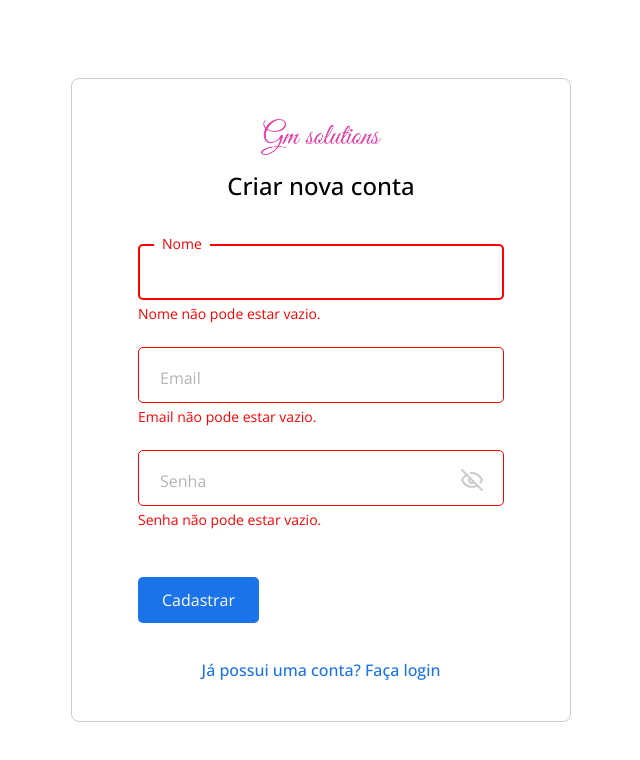
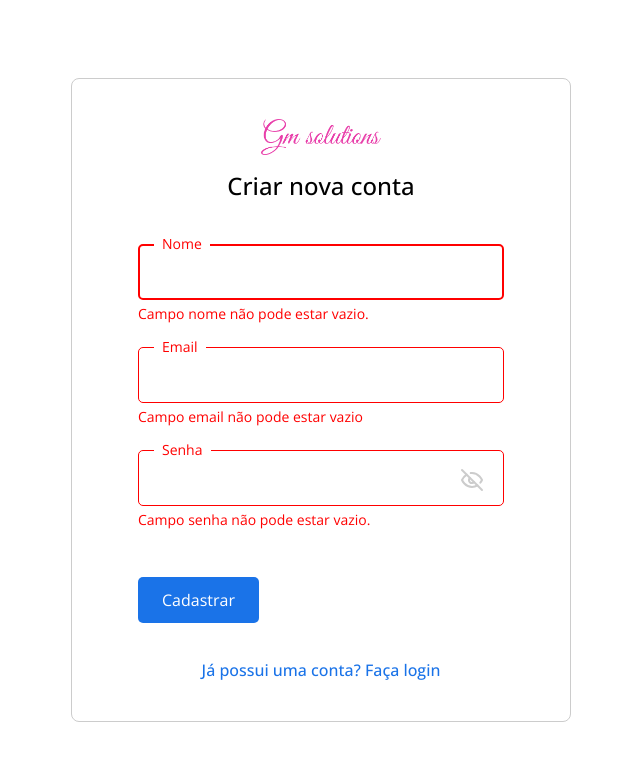
Before and after one commit to gbmouraa/gm_sistema_de_chamados, a React (Create React App) app: page /register in a window 1280 px wide. Both pictures are taken after a click on the button "Cadastrar". Shown: the top 760 px of the page, without its empty margins (319-959 px from the left). Built offline with nearby package versions, Linux system fonts and the light colour scheme.

Commit message:
feat: add schema validation with zod

```diff
--- a/src/pages/SignUp/index.jsx
+++ b/src/pages/SignUp/index.jsx
@@ -1,18 +1,31 @@
 import { useForm } from "react-hook-form";
 import { useState } from "react";
+import { z } from "zod";
+import { zodResolver } from "@hookform/resolvers/zod";
 import logo from "../../assets/logo.png";
 import { Link } from "react-router-dom";
-import validator from "validator";
 import { AuthContext } from "../../contexts/auth";
 import { useContext } from "react";
 import { Eye, EyeOff } from "lucide-react";
+
+const schema = z.object({
+  nome: z.string().min(1, "Campo nome não pode estar vazio."),
+  email: z
+    .string()
+    .min(1, "Campo email não pode estar vazio")
+    .email("Digite um email válido"),
+  password: z
+    .string()
+    .min(1, "Campo senha não pode estar vazio.")
+    .min(6, "Senha deve conter no minimo 6 caracteres"),
+});
 
 function SignUp() {
   const {
     register,
     handleSubmit,
     formState: { errors },
-  } = useForm();
+  } = useForm({ resolver: zodResolver(schema) });
 
   const { signUp, loadingAuth } = useContext(AuthContext);
 
@@ -39,14 +52,13 @@ function SignUp() {
               className={errors?.nome && "input-error"}
               type="text"
               id="name"
-              required
               autoComplete="off"
-              {...register("nome", { required: true })}
+              {...register("nome")}
             />
             <label htmlFor="email">Nome</label>
 
-            {errors?.nome?.type === "required" && (
-              <p className="error-message">Nome não pode estar vazio.</p>
+            {errors?.nome && (
+              <p className="error-message">{errors.nome.message}</p>
             )}
           </div>
 
@@ -55,20 +67,13 @@ function SignUp() {
               className={errors?.email && "input-error"}
               type="text"
               id="email"
-              required
               autoComplete="off"
-              {...register("email", {
-                required: true,
-                validate: (value) => validator.isEmail(value),
-              })}
+              {...register("email")}
             />
             <label htmlFor="email">Email</label>
 
-            {errors?.email?.type === "required" && (
-              <p className="error-message">Email não pode estar vazio.</p>
-            )}
-            {errors?.email?.type === "validate" && (
-              <p className="error-message">Insira um email válido.</p>
+            {errors?.email && (
+              <p className="error-message">{errors.email.message}</p>
             )}
           </div>
 
@@ -77,13 +82,8 @@ function SignUp() {
               className={errors?.password && "input-error"}
               type={showPassword ? "text" : "password"}
               id="password"
-              required
               autoComplete="off"
-              {...register("password", {
-                required: true,
-                minLength: 6,
-                maxLength: 16,
-              })}
+              {...register("password")}
             />
             <label htmlFor="password">Senha</label>
 
@@ -98,20 +98,8 @@ function SignUp() {
               )}
             </button>
 
-            {errors?.password?.type === "minLength" && (
-              <p className="error-message">
-                Senha deve conter no minimo 6 caracteres.
-              </p>
-            )}
-
-            {errors?.password?.type === "maxLength" && (
-              <p className="error-message">
-                Senha deve conter no máximo 16 caracteres.
-              </p>
-            )}
-
-            {errors?.password?.type === "required" && (
-              <p className="error-message">Senha não pode estar vazio.</p>
+            {errors?.password && (
+              <p className="error-message">{errors.password.message}</p>
             )}
           </div>
 
```
